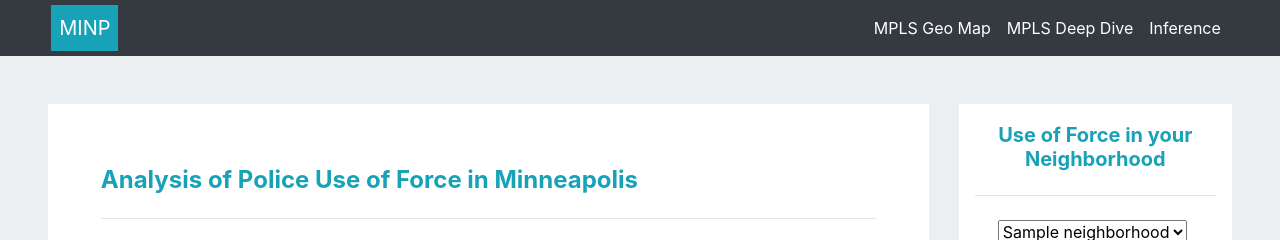
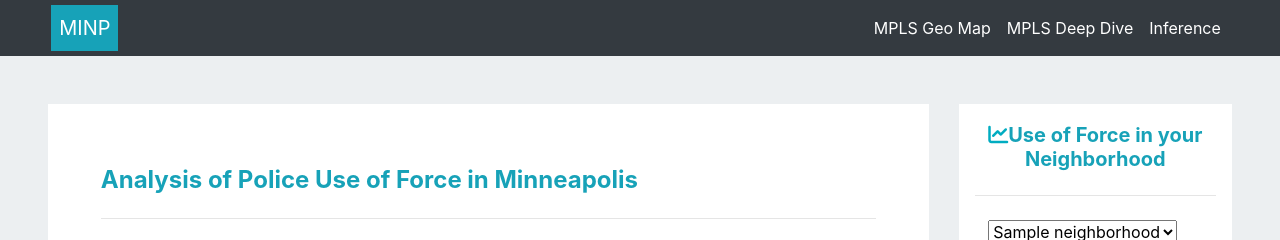
Before and after one commit to dan-edie/Examining-MPD-Use-of-Force, a Flask app: template templates/index.html in a window 1280 px wide. Shown: the top 240 px of the page. Run offline with Flask 2, Linux system fonts and the light colour scheme; the template is opened without the code that fills it: most values are stand-ins (such as "Sample title", 1, 10 or a date in 2020); some libraries are stand-ins or nearby versions.

Commit message:
uploading index changes

```diff
--- a/templates/index.html
+++ b/templates/index.html
@@ -73,13 +73,13 @@
      <!--Create a dropdown menu for user to select a neighborhood & return form input to the app-->
      <div class="col-md-3">
         <div class="box div-box">
-        <h5 class="text-info font-weight-bold text-center">Use of Force in your Neighborhood</h5>
+        <h5 class="text-info font-weight-bold text-center"><i class='fas fa-chart-line' style='color:#00acc1'></i>Use of Force in your Neighborhood</h5>
         <hr class="my-4">
           <div class="row" class="mx-auto" >
 
           <form name="neighborhood" action="/" method="POST">
 
-            <select name="neighborhood" method="GET" action="/" style="margin-left: 20%">
+            <select name="neighborhood" method="GET" action="/" style="margin-left: 15%">
               <option value="{{neighborhood[0].name}}" selected>{{neighborhood[0].name}}</option>
               {% for n in neighborhood[1:]: %}
                 <option value="{{n.name}}">{{n.name}}</option>
@@ -87,7 +87,7 @@
 
             </select>
             <br><br>
-            <p id="submission"><button type="Submit" style="margin-left: 30%">Search</button></p>
+            <p id="submission"><button type="Submit" style="margin-left: 20%">Search</button></p>
             </form>
 
             </div>
--- a/templates/mpls_deepdive.html
+++ b/templates/mpls_deepdive.html
@@ -84,13 +84,13 @@
      <!--Create a dropdown menu for user to select a neighborhood & return form input to the app-->
      <div class="col-md-3">
         <div class="box div-box">
-        <h5 class="text-info font-weight-bold text-center">Use of Force in your Neighborhood</h5>
+        <h5 class="text-info font-weight-bold text-center"><i class='fas fa-chart-line' style='color:#00acc1'></i>Use of Force in your Neighborhood</h5>
         <hr class="my-4">
           <div class="row" class="mx-auto" >
 
           <form name="neighborhood" action="/" method="POST">
 
-            <select name="neighborhood" method="GET" action="/" style="margin-left: 20%">
+            <select name="neighborhood" method="GET" action="/" style="margin-left: 15%">
               <option value="{{neighborhood[0].name}}" selected>{{neighborhood[0].name}}</option>
               {% for n in neighborhood[1:]: %}
                 <option value="{{n.name}}">{{n.name}}</option>
@@ -98,7 +98,7 @@
 
             </select>
             <br><br>
-            <p id="submission"><button type="Submit" style="margin-left: 30%">Search</button></p>
+            <p id="submission"><button type="Submit" style="margin-left: 20%">Search</button></p>
             </form>
 
             </div>
```
